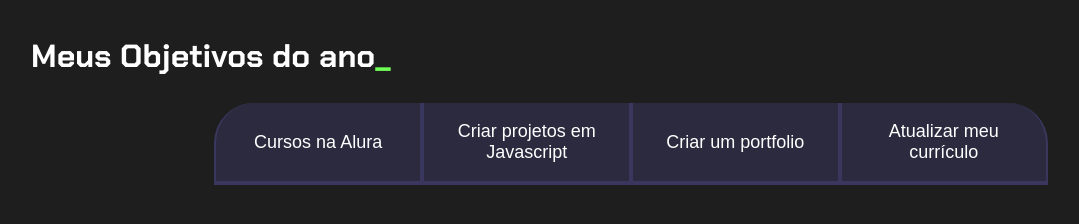
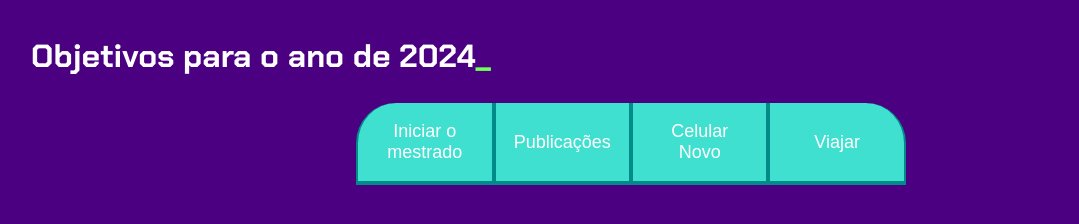
Before and after one commit to HawardAntunny/Prot-tipo_Haward_3AMarins, a plain HTML site: page index.html in a window 1280 px wide. Shown: the whole page, without its empty margins (9-1088 px from the left). Drawn offline with Linux system fonts and the light colour scheme.

Commit message:
mudando cores

```diff
--- a/index.html
+++ b/index.html
@@ -10,12 +10,12 @@
 
 <body>
     <section class="conteudo-principal">
-        <h2 class="titulo-principal">Meus Objetivos do ano<span>_</span></h2>
+        <h2 class="titulo-principal">Objetivos para o ano de 2024<span>_</span></h2>
         <div class="botoes">
-            <button class="botao">Cursos na Alura</button>
-            <button class="botao">Criar projetos em Javascript</button>
-            <button class="botao">Criar um portfolio</button>
-            <button class="botao">Atualizar meu currículo</button>
+            <button class="botao">Iniciar o mestrado</button>
+            <button class="botao">Publicações</button>
+            <button class="botao">Celular Novo</button>
+            <button class="botao">Viajar</button>
         </div>
     </section>
 </body>
--- a/style.css
+++ b/style.css
@@ -1,12 +1,12 @@
 @import url('https://fonts.googleapis.com/css2?family=Chakra+Petch:wght@400;700&display=swap');
 
 :root {
-    --cor-de-fundo: #1E1E1E;
+    --cor-de-fundo: #4B0082;
     --verde: #6FFF57;
     --branco: #FFFFFF;
-    --botao-ativo: #3A375E;
-    --botao-inativo: rgba(58, 55, 94, 0.5);
-    --texto-fundo: rgba(58, 55, 94, 0.3);
+    --botao-ativo: #008B8B;
+    --botao-inativo:#40E0D0;
+    --texto-fundo: #66CDAA;
 }
 
 body {
```
